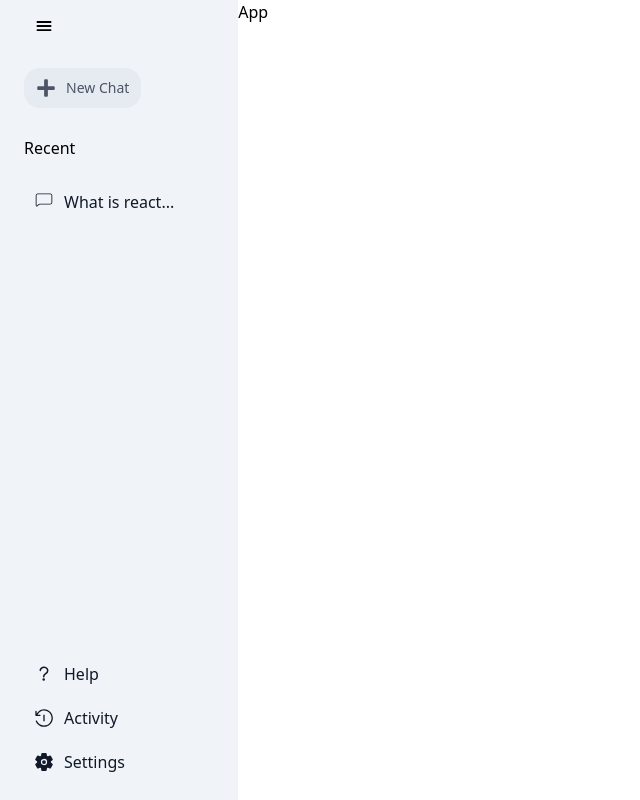
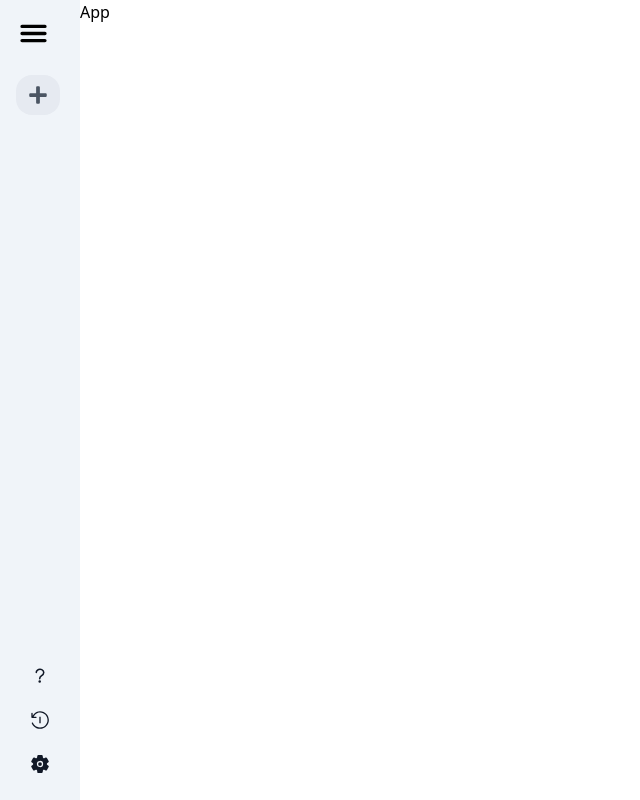
Before and after one commit to PriyoRaven/stellar, a React (Vite) app: page / in a window 1280 px wide. Shown: the whole page, without its empty margins (0-640 px from the left). Built offline with nearby package versions, Linux system fonts and the light colour scheme.

Commit message:
add state management for sidebar.

```diff
--- a/src/components/Button.jsx
+++ b/src/components/Button.jsx
@@ -1,13 +1,20 @@
 import React from "react";
 
-const Button = ({ icon: Icon, text, className }) => {
+const Button = ({ icon: Icon, text, className, showText = true, fadeIn }) => {
   return (
     <div
-      className={`flex items-center gap-2.5 p-2.5 pr-10 rounded-3xl text-gray-900 cursor-pointer hover:bg-primary-200 transition-all duration-300 ${className}`}
-      //   onClick={onClick}
+      className={`flex items-center gap-2.5 p-2.5 rounded-3xl text-gray-900 cursor-pointer hover:bg-primary-200 transition-all duration-300 ${className}`}
     >
       {Icon && <Icon size={20} />}
-      <p>{text}</p>
+      {showText && (
+        <p
+          className={`transition-opacity duration-300 ${
+            fadeIn ? "opacity-100" : "opacity-0"
+          }`}
+        >
+          {text}
+        </p>
+      )}
     </div>
   );
 };
--- a/src/components/Sidebar/Sidebar.jsx
+++ b/src/components/Sidebar/Sidebar.jsx
@@ -1,5 +1,4 @@
-import React from "react";
-
+import React, { useState, useEffect } from "react";
 import Button from "../Button";
 import { IoHelp, IoMenu, IoSettings } from "react-icons/io5";
 import { FaPlus } from "react-icons/fa";
@@ -7,29 +6,104 @@ import { CiChat1 } from "react-icons/ci";
 import { RxCountdownTimer } from "react-icons/rx";
 
 const Sidebar = () => {
+  const [extended, setExtended] = useState(false);
+  const [showText, setShowText] = useState(false);
+  const [showBottomText, setShowBottomText] = useState(false);
+
+  const toggleSidebar = () => {
+    setExtended((prev) => {
+      if (!prev) {
+        setShowText(false);
+        setShowBottomText(false);
+      } else {
+        setShowText(false);
+        setShowBottomText(false);
+      }
+      return !prev;
+    });
+  };
+
+  useEffect(() => {
+    if (extended) {
+      const timer = setTimeout(() => {
+        setShowText(true);
+        setShowBottomText(true);
+      }, 300);
+
+      return () => clearTimeout(timer);
+    }
+  }, [extended]);
+
   return (
-    <div className="min-h-screen inline-flex flex-col justify-between px-6 py-4 bg-primary-100">
-      {/* the top part starts here need to be a different component */}
+    <div
+      className={`min-h-screen inline-flex flex-col justify-between px-4 py-4 bg-primary-100 transition-all duration-300 ${
+        extended ? "w-64" : "w-20"
+      }`}
+    >
+      {/* Top part */}
       <div className="top">
-        <IoMenu size={20} className="block ml-2.5 cursor-pointer" />
-        <div className="mt-8 inline-flex items-center py-2.5 px-3 gap-2.5 bg-primary-200 rounded-2xl text-sm text-gray-600 cursor-pointer">
+        <IoMenu
+          size={35}
+          className="block cursor-pointer mb-6"
+          onClick={toggleSidebar}
+        />
+        <div
+          className={`inline-flex items-center py-2.5 px-3 gap-2.5 bg-primary-200 rounded-2xl text-sm text-gray-600 cursor-pointer transition-all duration-300 ${
+            extended ? "" : "justify-center"
+          }`}
+        >
           <FaPlus size={20} />
-          <p>New Chat</p>
+          {extended && (
+            <p
+              className={`transition-opacity duration-300 ${
+                showText ? "opacity-100" : "opacity-0"
+              }`}
+            >
+              New Chat
+            </p>
+          )}
         </div>
-        <div className="flex flex-col">
-          <p className="mt-7 mb-5">Recent</p>
-          <div className="flex items-start gap-2.5 p-2.5 pr-10 rounded-3xl text-gray-900 cursor-pointer hover:bg-primary-200">
-            <CiChat1 size={20} />
-            <p>What is react...</p>
+        {extended && ( // Conditionally render this section only when extended is true
+          <div className="flex flex-col">
+            <p className="mt-7 mb-5">Recent</p>
+            <Button
+              icon={CiChat1}
+              text="What is react..."
+              className={`flex items-center ${
+                extended ? "" : "justify-center"
+              }`}
+              showText={extended}
+              fadeIn={showBottomText}
+            />
           </div>
-        </div>
+        )}
       </div>
 
-      {/* the bottom part starts here need to be a different component */}
-      <div className="flex flex-col">
-        <Button icon={IoHelp} text="Help" className="" />
-        <Button icon={RxCountdownTimer} text="Activity" className="" />
-        <Button icon={IoSettings} text="Settings" className="" />
+      {/* Bottom part */}
+      <div
+        className={`flex flex-col space-y-1 ${extended ? "" : "items-center"}`}
+      >
+        <Button
+          icon={IoHelp}
+          text="Help"
+          className={`${extended ? "" : "justify-center"}`}
+          showText={extended}
+          fadeIn={showBottomText}
+        />
+        <Button
+          icon={RxCountdownTimer}
+          text="Activity"
+          className={`${extended ? "" : "justify-center"}`}
+          showText={extended}
+          fadeIn={showBottomText}
+        />
+        <Button
+          icon={IoSettings}
+          text="Settings"
+          className={`${extended ? "" : "justify-center"}`}
+          showText={extended}
+          fadeIn={showBottomText}
+        />
       </div>
     </div>
   );
```
